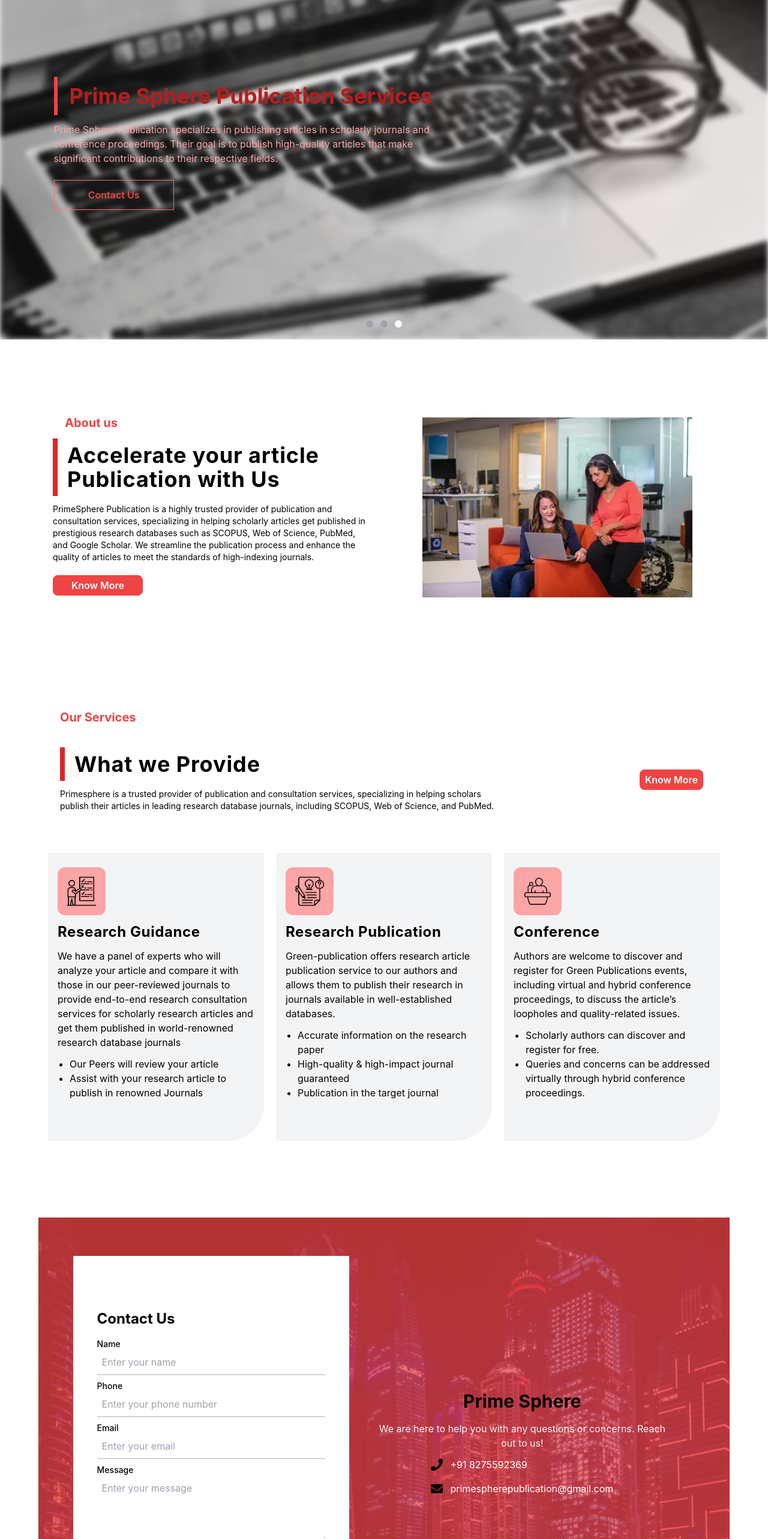
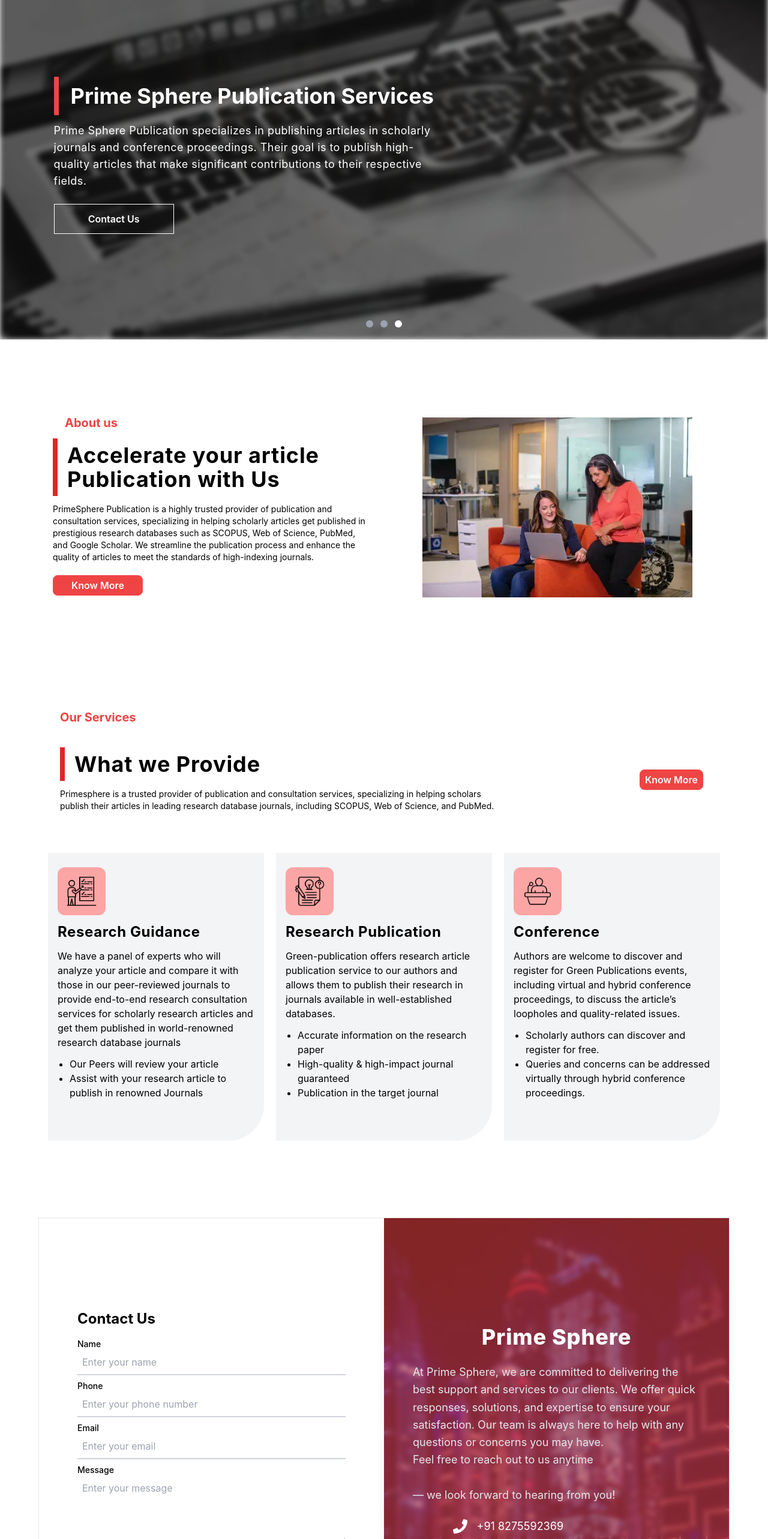
Before and after one commit to rohanh007/primespherepublication, a React (Create React App) app: page / in a window 1280 px wide. Shown: the part 234-2800 px from the top of the page at 60% size. Built offline with nearby package versions, Linux system fonts and the light colour scheme.

Commit message:
changes css

```diff
--- a/src/App.js
+++ b/src/App.js
@@ -17,6 +17,7 @@
 import CallForPaper from './Components/Publications/CallForPaper.jsx';
 import PrivacyPolicy from './Components/Publications/PrivacyPolicy.jsx';
 import RefundPolicy from './Components/Publications/RefundPolicy.jsx';
+import JournalDetail from './Components/Publications/JournalDetail.jsx';
 
 function App() {
   return (
@@ -32,12 +33,14 @@
         <Route path='/aboutus' element={<Aboutus/>}/>
         <Route path='/corporate-social-responsibility' element={<CorpSocialResp/>}/>
         <Route path='/about-publication' element={<AboutPublications/>}/>
-        <Route path='/journallist' element={<JournalsList/>}/>
-        <Route path='/submit-articles' element={<SubmitArticles/>}/>
+        <Route path='/journals' element={<JournalsList/>}/>
+        {/* <Route path='/submit-articles' element={<SubmitArticles/>}/> */}
         <Route path='/call-for-paper' element={<CallForPaper/>}/>
         <Route path='/privacy-policy' element={<PrivacyPolicy/>}/>
         <Route path='/refund-policy' element={<RefundPolicy/>}/>
         <Route path='/contactus' element={<ContactUs/>}/>
+         {/* journal details route  */}
+        <Route path="/journal/:id" element={<JournalDetail/>} />
       </Routes>
       <Footer/>
       </BrowserRouter>
--- a/src/Components/Contactus/Contactus.jsx
+++ b/src/Components/Contactus/Contactus.jsx
@@ -22,9 +22,9 @@
   const handleSubmit = async (e) => {
     e.preventDefault();
     setIsLoading(true);
-  setTimeout(()=>{
+    setTimeout(() => {
       setResponseMessage("");
-  },8000)
+    }, 8000)
 
     setResponseMessage("");
 
@@ -51,10 +51,10 @@
 
   return (
     <div className="h-auto md:h-[94vh] bg-contact relative top-10">
-    <div className="bg-red-500 bg-opacity-75 flex flex-col md:flex-row justify-center h-fit md:h-[94vh]">
+      <div className="bg-red-500/55 flex flex-col md:flex-row justify-between h-fit md:h-[94vh] border">
         {/* Left Side: Contact Form */}
-      <div className="w-full md:w-[40%] bg-white md:my-16 flex items-center justify-center p-4">
-        <form className="w-full p-6" onSubmit={handleSubmit}>
+        <div className="w-full md:w-[50%] bg-white flex items-center justify-center p-4">
+          <form className="w-full p-12 " onSubmit={handleSubmit}>
             <h2 className="text-2xl font-bold text-black mb-4">Contact Us</h2>
 
             <div className="mb-2">
@@ -132,29 +132,40 @@
         </div>
 
         {/* Right Side: Company Details */}
-      <div className="w-full md:w-[50%] flex flex-col items-center justify-center gap-1 md:gap-3 px-12 p-6 text-black">
-        <div className="text-center space-y-4">
-          <h2 className="text-3xl font-bold">Prime Sphere</h2>
-          <p className="text-gray-100">
-            We are here to help you with any questions or concerns. Reach out to us!
+        <div className="w-full md:w-[50%] flex flex-col items-center justify-center gap-4 md:gap-6 px-12 py-8 backdrop-blur-sm  rounded-lg shadow-lg">
+          <div className="text-center space-y-6 ">
+            <h2 className="text-4xl text-white font-extrabold tracking-wide">Prime Sphere</h2>
+            <p className="text-gray-200 text-lg text-left leading-relaxed">
+              At Prime Sphere, we are committed to delivering the best support and services to our clients. We offer quick responses, solutions, and expertise to ensure your satisfaction. Our team is always here to help with any questions or concerns you may have.
+              <br />
+              Feel free to reach out to us anytime <br/><br/>— we look forward to hearing from you!
             </p>
           </div>
 
           <div className="space-y-4">
-          <div className="flex items-center space-x-3">
-            <FaPhone className="text-xl" />
-            <Link to="#" onClick={handlePhoneClick} className="text-white hover:underline text-black">
+            <div className="flex items-center justify-start space-x-4">
+              <FaPhone className="text-2xl text-white" />
+              <Link
+                to="#"
+                onClick={handlePhoneClick}
+                className="text-white hover:text-gray-200 hover:underline text-lg"
+              >
                 +91 8275592369
               </Link>
             </div>
-          <div className="flex items-center space-x-3">
-            <FaEnvelope className="text-xl" />
-            <Link to="#" onClick={handleEmailClick} className="text-white hover:underline text-black">
+            <div className="flex items-center justify-start space-x-4">
+              <FaEnvelope className="text-2xl text-white" />
+              <Link
+                to="#"
+                onClick={handleEmailClick}
+                className="text-white hover:text-gray-200 hover:underline text-lg"
+              >
                 primespherepublication@gmail.com
               </Link>
             </div>
           </div>
         </div>
+
       </div>
     </div>
   );
--- a/src/Components/Footer/Footer.jsx
+++ b/src/Components/Footer/Footer.jsx
@@ -6,7 +6,7 @@
     // <!-- Footer section with social media icons and newsletter sign-up -->
     <footer
       class="flex flex-col items-center justify-center text-center text-surface dark:bg-neutral-700 dark:text-white border-t-2 mt-12 shadow-lg pt-6 relative">
-            <div class="container flex-col md:flex flex-row gap-3 items-center justify-between px-24 py-6">
+      <div class="container flex flex-col md:flex-row items-center justify-between px-24 py-6">
         {/* <!-- Social media icons container --> */}
         <div class="mb-6 flex flex-row justify-center space-x-2">
           <Link
--- a/src/Components/Home/Carousel.jsx
+++ b/src/Components/Home/Carousel.jsx
@@ -33,7 +33,7 @@
   };
 
   return (
-    <div className="relative w-full">
+    <div className="relative w-full ">
       {/* Carousel Wrapper */}
       <div className="relative h-screen overflow-hidden">
         {slides.map((slide, index) => (
@@ -48,7 +48,7 @@
             <img
               src={slide}
               alt={`Slide ${index + 1}`}
-              className="block w-full h-full object-cover blur-[4px]"
+              className="block w-full h-full object-cover blur-[4px] brightness-50"
             />
           </div>
         ))}
--- a/src/Components/Home/Home.jsx
+++ b/src/Components/Home/Home.jsx
@@ -11,12 +11,12 @@
     <div className="w-full h-auto relative">
       {/* <Navbar/> */}
       <div className="flex flex-col gap-3 w-[80%] sm:w-[50%] absolute z-20 custom:top-[8%] top-[5%] lg:top-[12%]  left-[7%]">
-        <div className="border-l-[6px] border-l-red-500 pl-5 py-3">
-          <h1 className="text-4xl font-bold text-red-700">Prime Sphere Publication Services</h1>
+        <div className="border-l-8 border-l-red-500 pl-5 py-3">
+          <h1 className="text-4xl font-bold text-white">Prime Sphere Publication Services</h1>
         </div>
-        <p className="text-red-300 text-base ">Prime Sphere Publication specializes in publishing articles in scholarly journals and conference proceedings. Their goal is to publish high-quality articles that make significant contributions to their respective fields.</p>
-        <div className="border border-red-400 max-w-[200px] py-3 flex justify-center mt-3">
-          <Link to='/' className="text-red-500 font-semibold">Contact Us</Link>
+        <p className="text-white text-lg tracking-wide">Prime Sphere Publication specializes in publishing articles in scholarly journals and conference proceedings. Their goal is to publish high-quality articles that make significant contributions to their respective fields.</p>
+        <div className="">
+          <Link to='/' className="border  border-white max-w-[200px] py-3 flex justify-center mt-3 text-white font-semibold">Contact Us</Link>
         </div>
       </div>
       <div className="w-full h-screen relative z-10">
--- a/src/Components/Navbar/Navbar.jsx
+++ b/src/Components/Navbar/Navbar.jsx
@@ -16,7 +16,7 @@
       const handleMouseLeave=()=>{
         setTimeout(() => {
             setDropdownActive(false);
-        }, 1000);
+        }, 3000);
       }
 
       element.addEventListener("mouseenter", handleMouseEnter);
@@ -65,17 +65,17 @@
                                     About Publication
                                 </Link>
                                 <Link
-                                    to="/journallist"
+                                    to="/journals"
                                     className="block px-4 py-2 hover:bg-gray-200"
                                 >
                                     Journals
                                 </Link>
-                                <Link
+                                {/* <Link
                                     to="/submit-articles"
                                     className="block px-4 py-2 hover:bg-gray-200"
                                 >
                                     Submit Articles
-                                </Link>
+                                </Link> */}
                                 <Link
                                     to="/call-for-paper"
                                     className="block px-4 py-2 hover:bg-gray-200"
```
Lines whose indentation alone changed are shown as unchanged.
